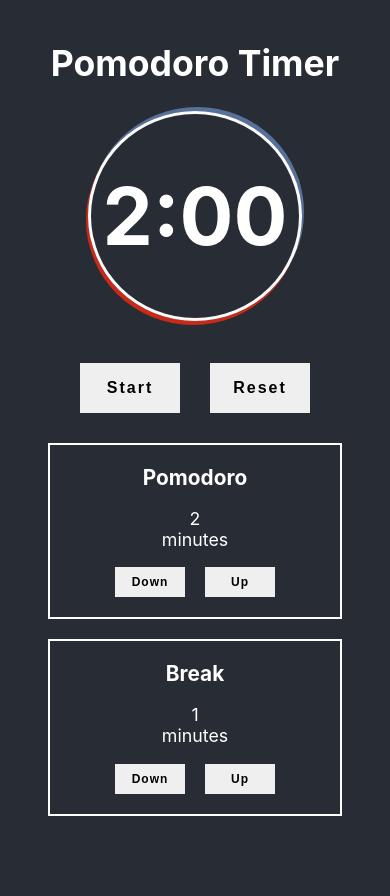
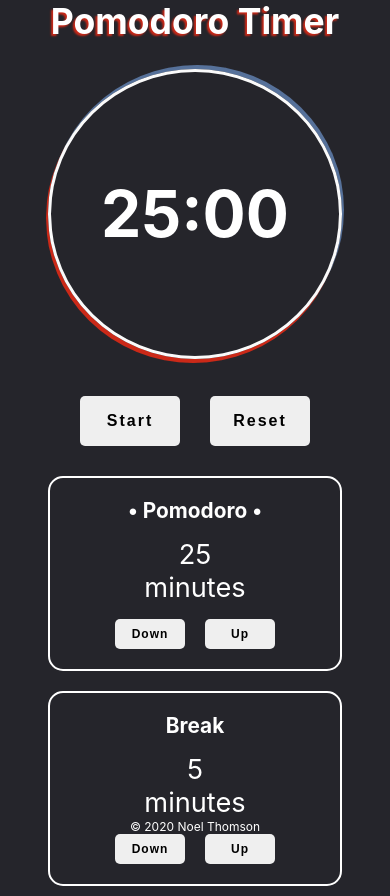
Before and after one commit to noel-thomson/pomodoro-timer, a React (Create React App) app: page / in a window 390 px wide. Before the commit the page ends 844 px from the top, so only its background shows below. Built offline with nearby package versions, Linux system fonts and the light colour scheme; no server answers.

Commit message:
ui adjustments

```diff
--- a/package.json
+++ b/package.json
@@ -9,7 +9,8 @@
     "react": "^16.13.1",
     "react-dom": "^16.13.1",
     "react-scripts": "3.4.1",
-    "sass": "^1.26.9"
+    "sass": "^1.26.9",
+    "use-sound": "^1.0.2"
   },
   "scripts": {
     "start": "react-scripts start",
--- a/public/index.html
+++ b/public/index.html
@@ -9,7 +9,7 @@
       name="description"
       content="Web site created using create-react-app"
     />
-    <link rel="apple-touch-icon" href="%PUBLIC_URL%/logo192.png" />
+    <link rel="icon" href="./alarm-clock.png" />
     <!--
       manifest.json provides metadata used when your web app is installed on a
       user's mobile device or desktop. See https://developers.google.com/web/fundamentals/web-app-manifest/
@@ -24,7 +24,7 @@
       work correctly both with client-side routing and a non-root public URL.
       Learn how to configure a non-root public URL by running `npm run build`.
     -->
-    <title>React App</title>
+    <title>Pomodoro Timer</title>
   </head>
   <body>
     <noscript>You need to enable JavaScript to run this app.</noscript>
--- a/src/App.js
+++ b/src/App.js
@@ -1,15 +1,18 @@
 import React, { useState, useEffect } from "react";
+import useSound from "use-sound";
 import SessionLength from "./Components/SessionLength";
 import Session from "./Components/Session";
 import "./App.scss";
+const ding = "https://freesound.org/data/previews/456/456965_6456158-lq.mp3";
 
 function App() {
-  const [pomodoro, setPomodoro] = useState(2); // adjust
-  const [recess, setRecess] = useState(1); // adjust
+  const [pomodoro, setPomodoro] = useState(25); // adjust
+  const [recess, setRecess] = useState(5); // adjust
   const [minutes, setMinutes] = useState(pomodoro);
   const [seconds, setSeconds] = useState(0);
   const [on, setOn] = useState(false);
   const [isRecess, setIsRecess] = useState(false);
+  const [play] = useSound(ding);
 
   // decrease seconds
   useEffect(() => {
@@ -17,7 +20,7 @@ function App() {
       const id = window.setInterval(() => {
         setSeconds((c) => {
           if (c === 0) {
-            return 3; // adjust
+            return 59; // adjust
           } else {
             return c - 1;
           }
@@ -29,7 +32,7 @@ function App() {
 
   // decrease minutes and switch setting (pomodoro/recess)
   useEffect(() => {
-    if (seconds === 3 && minutes > 0) {
+    if (seconds === 59 && minutes > 0) {
       // adjust
       setMinutes((c) => c - 1);
     } else if (seconds === 0 && minutes === 0) {
@@ -40,6 +43,7 @@ function App() {
 
   // set minutes when switching to new setting
   useEffect(() => {
+    play();
     isRecess ? setMinutes(recess) : setMinutes(pomodoro);
     // eslint-disable-next-line react-hooks/exhaustive-deps
   }, [isRecess]);
@@ -94,14 +98,19 @@ function App() {
             clickDown={reduceTime}
             clickUp={increaseTime}
             title="Pomodoro"
+            isRecess={isRecess}
           />
           <SessionLength
             sessionLength={recess}
             clickDown={reduceTime}
             clickUp={increaseTime}
             title="Break"
+            isRecess={isRecess}
           />
         </section>
+        <footer>
+          <p>&copy; 2020 Noel Thomson</p>
+        </footer>
       </div>
     </div>
   );
--- a/src/App.scss
+++ b/src/App.scss
@@ -1,30 +1,37 @@
 body {
   text-align: center;
-  background-color: #282c34;
+  background-color: #25252b;
 }
 .App {
   .App-wrapper {
     min-height: 100vh;
-    max-width: 100vw;
+    max-width: 100vw; //
     display: flex;
     flex-direction: column;
     align-items: center;
     justify-content: center;
     font-size: calc(10px + 2vmin);
     color: white;
+    position: relative;
     #session-length-container {
       display: flex;
     }
-    @media screen and (max-width: 600px) {
-      #session-length-container {
-        flex-direction: column;
-        #session-length {
-          margin: 10px;
-        }
-      }
+    h1 {
+      text-shadow: -2px 2px 2px #cb2918;
+      margin-top: 0;
     }
     .component-wrapper {
       padding: 20px;
+    }
+    footer {
+      position: fixed;
+      bottom: 0;
+      margin: 0 auto;
+      p {
+        text-align: center;
+        font-size: 12px;
+        margin: 10px;
+      }
     }
   }
 }
@@ -35,6 +42,10 @@ body {
   padding: 7px 10px;
   width: 60px;
   letter-spacing: 0.5px;
+  border-radius: 5px;
+  &:focus {
+    outline: none;
+  }
 }
 
 .pause,
@@ -65,18 +76,6 @@ body {
     // transition: 0.3s transform;
     // }
   }
-  @media screen and (max-width: 525px) {
-    #session-circle {
-      height: 15rem;
-      width: 14.75rem;
-    }
-  }
-  @media screen and (max-width: 400px) {
-    #session-circle {
-      height: 13rem;
-      width: 12.75rem;
-    }
-  }
   h2 {
     font-size: 5rem;
     font-weight: bolder;
@@ -103,15 +102,20 @@ body {
 }
 
 #button-wrapper {
-  margin-top: 20px;
+  margin-top: 15px;
 }
 
 #session-length {
   width: 250px;
   border: 2px solid white;
   margin: 20px;
+  border-radius: 15px;
   h3 {
     margin: 0;
+  }
+  .session-length-minutes {
+    margin: 15px 0 15px 0;
+    font-size: 1.7rem;
   }
   .session-length-btn-container {
     display: flex;
@@ -124,9 +128,36 @@ body {
       font-weight: bold;
       letter-spacing: 1px;
     }
-    .session-length-minutes {
+  }
+}
+
+@media screen and (max-width: 675px) {
+  #session {
+    h2 {
+      font-size: 4.5rem;
+    }
+  }
+  #session-length-container {
+    flex-direction: column;
+    #session-length {
       margin: 10px;
-      font-size: 1.7rem;
     }
   }
 }
+@media screen and (max-width: 525px) {
+  #session-circle {
+    height: 15rem;
+    width: 14.75rem;
+  }
+}
+@media screen and (max-width: 400px) {
+  #session {
+    h2 {
+      font-size: 4rem;
+    }
+  }
+  #session-circle {
+    height: 13rem;
+    width: 12.75rem;
+  }
+}
--- a/src/Components/SessionLength.jsx
+++ b/src/Components/SessionLength.jsx
@@ -1,14 +1,17 @@
 import React from "react";
+import SessionTitle from "./SessionTitle";
 
 export default function SessionLength({
   title,
   sessionLength,
   clickDown,
   clickUp,
+  isRecess,
 }) {
   return (
     <section className="component-wrapper" id="session-length">
-      <h3>{title}</h3>
+      {/* <h3>{title}</h3> */}
+      <SessionTitle title={title} isRecess={isRecess} />
       <p className="session-length-minutes">
         {sessionLength} <br />
         minutes
--- /dev/null
+++ b/src/Components/SessionTitle.jsx
@@ -0,0 +1,15 @@
+import React from "react";
+
+export default function SessionTitle({ isRecess, title }) {
+  if (!isRecess) {
+    return (
+      <div>
+        {title === "Pomodoro" ? <h3>• {title} •</h3> : <h3>{title}</h3>}
+      </div>
+    );
+  } else if (isRecess) {
+    return (
+      <div>{title === "Break" ? <h3>• {title} •</h3> : <h3>{title}</h3>}</div>
+    );
+  }
+}
```
Also changed, not shown: public/alarm-clock.png (added), 1 other file (tests, documents, lock files or other folders).
